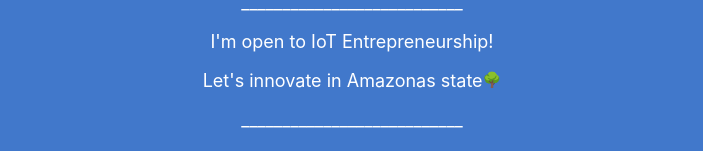
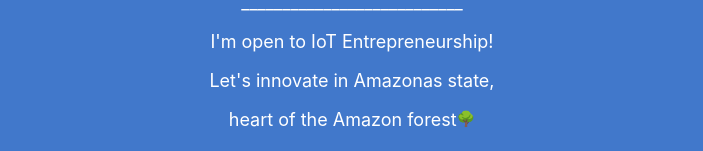
Before and after one commit to hugobraga/personal-website, a React (Create React App) app in the folder react-website/: page / in a window 1280 px wide. Shown: the part 153-304 px from the top of the page, without its empty margins (288-991 px from the left). Built offline with nearby package versions, Linux system fonts and the light colour scheme.

Commit message:
Adicionei novamente uma linha na página principal.

```diff
--- a/react-website/src/pages/Microblog.js
+++ b/react-website/src/pages/Microblog.js
@@ -35,7 +35,10 @@ const Microblog = () => {
       </p>
       <p className="hor-centered">I'm open to IoT Entrepreneurship!</p>
       <p className="hor-centered">
-        Let's innovate in Amazonas state
+        Let's innovate in Amazonas state,
+      </p>
+      <p className="hor-centered">
+        heart of the Amazon forest
         <span className="small-picture">🌳</span>
       </p>
       <p>
```
